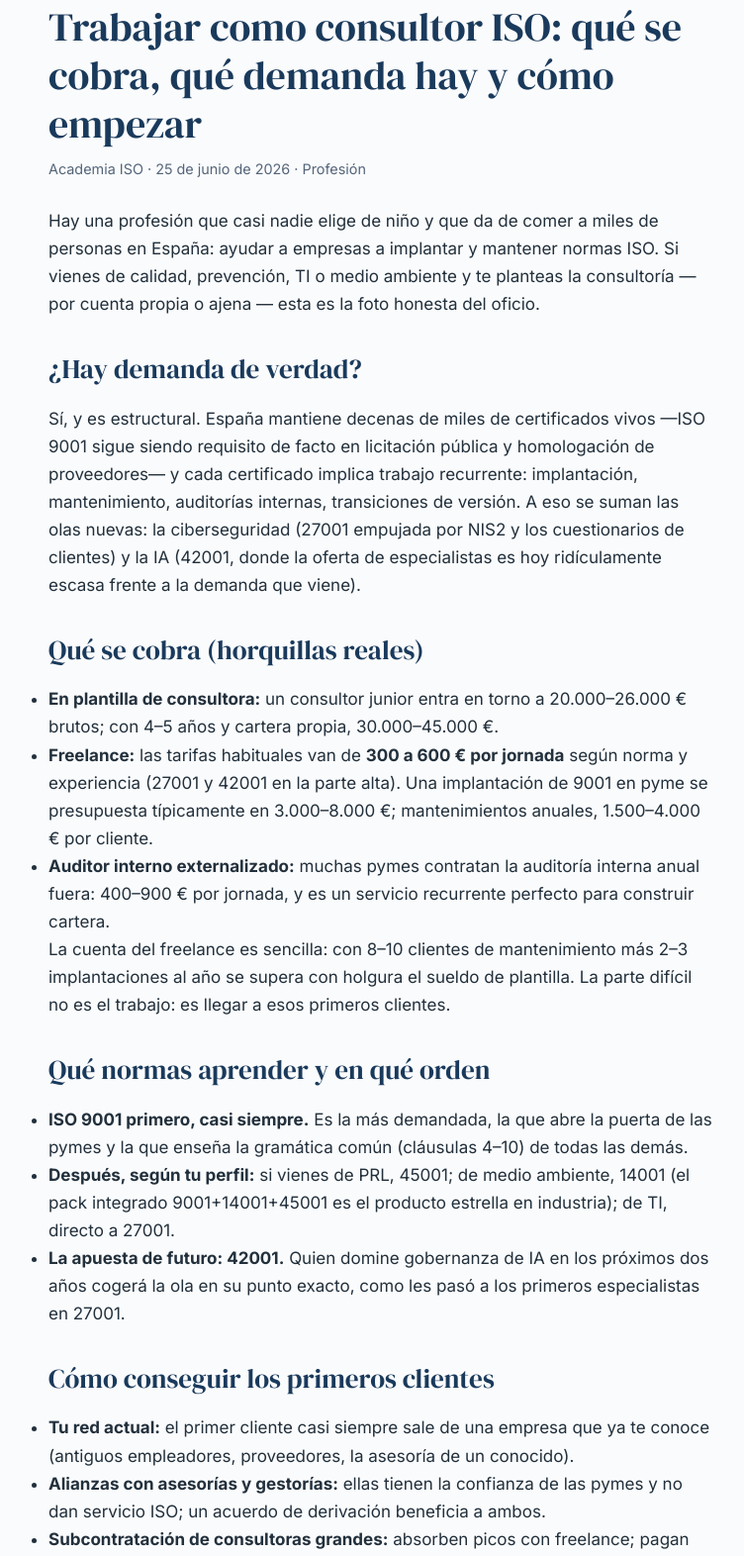
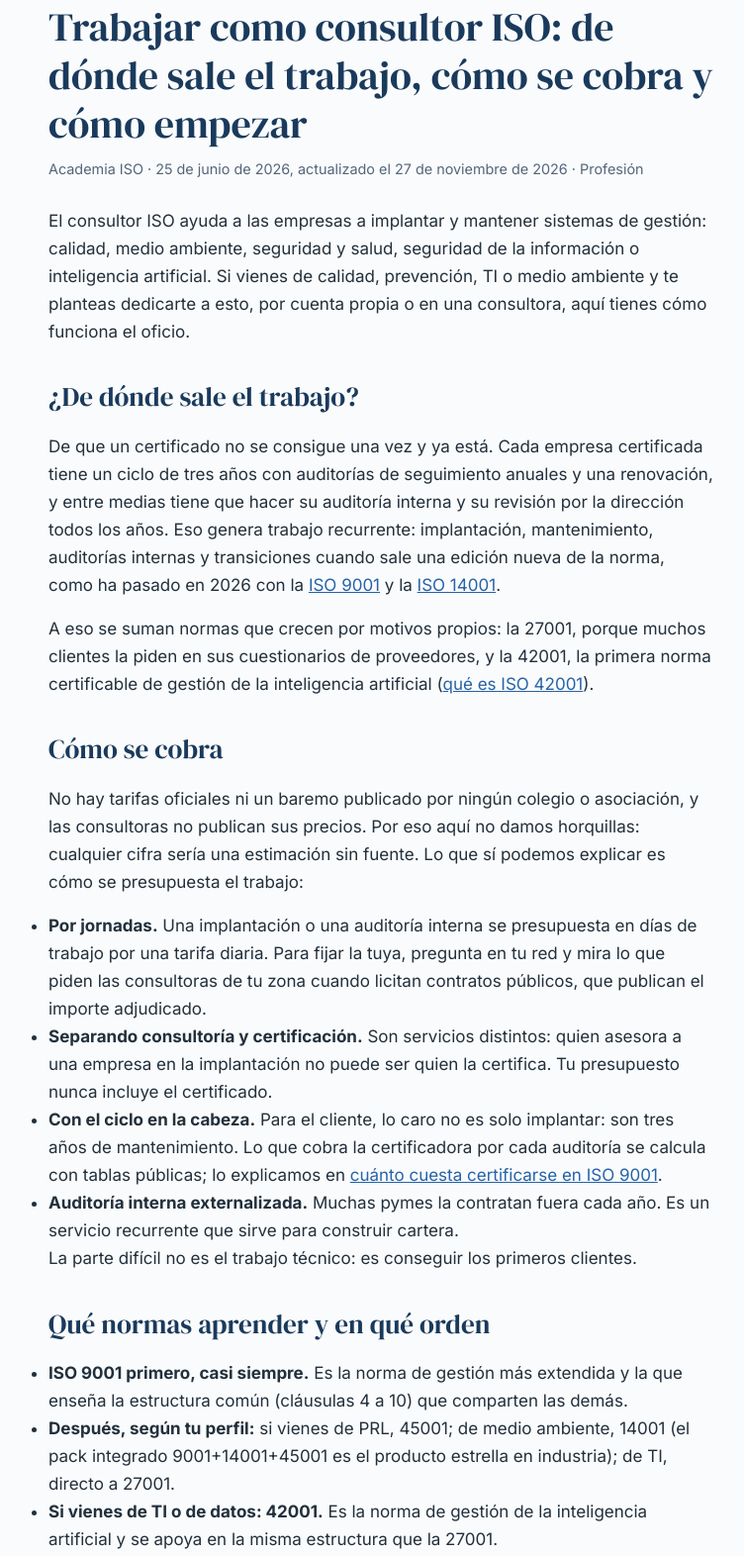
Before and after one commit to groguer1/academia-iso-web, a plain HTML site: page blog/consultor-iso-como-empezar/index.html in a window 1280 px wide. Shown: the part 152-1724 px from the top of the page at 99% size, without its empty margins (255-1007 px from the left). Drawn offline with Linux system fonts and the light colour scheme.

Commit message:
Consultor ISO sin cifras sin fuente: fuera sueldos (20.000-45.000 €), tarifas por jornada (300-600 € y 400-900 €), implantación (3.000-8.000 €) y mantenimientos (1.500-4.000 €), y la frase de que la ISO 9001 es «requisito de facto en licitación pública». En su lugar, de dónde sale el trabajo (ciclo de tres años, transiciones de 2026) y cómo se presupuesta. Title, H1, ancla del blog y la frase del artículo de costes de 9001 al día
Co-Authored-By: Claude Opus 5.5 <noreply@anthropic.com>

```diff
--- a/blog/consultor-iso-como-empezar/index.html
+++ b/blog/consultor-iso-como-empezar/index.html
@@ -6,19 +6,19 @@
 <script>window.dataLayer=window.dataLayer||[];function gtag(){dataLayer.push(arguments);}gtag('js',new Date());gtag('config','G-KHQ990S1DG');</script>
 <meta charset="utf-8">
 <meta name="viewport" content="width=device-width, initial-scale=1">
-<title>Consultor ISO — Tarifas, demanda y cómo empezar</title>
-<meta name="description" content="Trabajar como consultor ISO: demanda real, tarifas orientativas en España, qué normas aprender primero y cómo conseguir los primeros clientes.">
+<title>Consultor ISO: cómo se trabaja y cómo empezar</title>
+<meta name="description" content="Trabajar como consultor ISO: de dónde sale el trabajo, cómo se presupuesta, qué normas aprender primero y cómo conseguir los primeros clientes.">
 <link rel="canonical" href="https://cursosiso.com/blog/consultor-iso-como-empezar/">
 <link rel="icon" type="image/svg+xml" href="https://cursosiso.com/favicon.svg">
 <meta property="og:type" content="website">
 <meta property="og:site_name" content="Academia ISO">
-<meta property="og:title" content="Consultor ISO — Tarifas, demanda y cómo empezar">
-<meta property="og:description" content="Trabajar como consultor ISO: demanda real, tarifas orientativas en España, qué normas aprender primero y cómo conseguir los primeros clientes.">
+<meta property="og:title" content="Consultor ISO: cómo se trabaja y cómo empezar">
+<meta property="og:description" content="Trabajar como consultor ISO: de dónde sale el trabajo, cómo se presupuesta, qué normas aprender primero y cómo conseguir los primeros clientes.">
 <meta property="og:url" content="https://cursosiso.com/blog/consultor-iso-como-empezar/">
 <meta property="og:image" content="https://cursosiso.com/assets/og/iso-9001.svg">
 <meta name="twitter:card" content="summary_large_image">
-<meta name="twitter:title" content="Consultor ISO — Tarifas, demanda y cómo empezar">
-<meta name="twitter:description" content="Trabajar como consultor ISO: demanda real, tarifas orientativas en España, qué normas aprender primero y cómo conseguir los primeros clientes.">
+<meta name="twitter:title" content="Consultor ISO: cómo se trabaja y cómo empezar">
+<meta name="twitter:description" content="Trabajar como consultor ISO: de dónde sale el trabajo, cómo se presupuesta, qué normas aprender primero y cómo conseguir los primeros clientes.">
 <meta name="twitter:image" content="https://cursosiso.com/assets/og/iso-9001.svg">
 <link rel="preconnect" href="https://fonts.googleapis.com"><link rel="preconnect" href="https://fonts.gstatic.com" crossorigin><link href="https://fonts.googleapis.com/css2?family=DM+Serif+Display&family=Inter:wght@400;600;700&display=swap" rel="stylesheet">
 <style>
@@ -106,35 +106,38 @@ article.post th{background:#fff;color:var(--azul)}
 .card .cta{font-size:.95rem;padding:.65rem 1.3rem}
 .card ul{padding-left:1.1rem;color:var(--gris);font-size:.92rem;margin-bottom:.4rem}
 </style>
-<script type="application/ld+json">{"@context": "https://schema.org", "@type": "Article", "headline": "Trabajar como consultor ISO: qué se cobra, qué demanda hay y cómo empezar", "description": "Trabajar como consultor ISO: demanda real, tarifas orientativas en España, qué normas aprender primero y cómo conseguir los primeros clientes.", "inLanguage": "es", "author": {"@type": "Organization", "name": "Academia ISO"}, "publisher": {"@type": "Organization", "name": "Academia ISO", "url": "https://cursosiso.com/"}, "datePublished": "2026-06-25", "dateModified": "2026-06-25", "image": "https://cursosiso.com/assets/og/iso-9001.svg", "mainEntityOfPage": "https://cursosiso.com/blog/consultor-iso-como-empezar/"}</script>
-<script type="application/ld+json">{"@context": "https://schema.org", "@type": "BreadcrumbList", "itemListElement": [{"@type": "ListItem", "position": 1, "name": "Inicio", "item": "https://cursosiso.com/"}, {"@type": "ListItem", "position": 2, "name": "Blog", "item": "https://cursosiso.com/blog/"}, {"@type": "ListItem", "position": 3, "name": "Trabajar como consultor ISO: qué se cobra, qué demanda hay y cómo empezar", "item": "https://cursosiso.com/blog/consultor-iso-como-empezar/"}]}</script>
+<script type="application/ld+json">{"@context": "https://schema.org", "@type": "Article", "headline": "Trabajar como consultor ISO: de dónde sale el trabajo, cómo se cobra y cómo empezar", "description": "Trabajar como consultor ISO: de dónde sale el trabajo, cómo se presupuesta, qué normas aprender primero y cómo conseguir los primeros clientes.", "inLanguage": "es", "author": {"@type": "Organization", "name": "Academia ISO"}, "publisher": {"@type": "Organization", "name": "Academia ISO", "url": "https://cursosiso.com/"}, "datePublished": "2026-06-25", "dateModified": "2026-11-27", "image": "https://cursosiso.com/assets/og/iso-9001.svg", "mainEntityOfPage": "https://cursosiso.com/blog/consultor-iso-como-empezar/"}</script>
+<script type="application/ld+json">{"@context": "https://schema.org", "@type": "BreadcrumbList", "itemListElement": [{"@type": "ListItem", "position": 1, "name": "Inicio", "item": "https://cursosiso.com/"}, {"@type": "ListItem", "position": 2, "name": "Blog", "item": "https://cursosiso.com/blog/"}, {"@type": "ListItem", "position": 3, "name": "Trabajar como consultor ISO: de dónde sale el trabajo, cómo se cobra y cómo empezar", "item": "https://cursosiso.com/blog/consultor-iso-como-empezar/"}]}</script>
 </head>
 <body>
 <header class="site"><div class="wrap"><a class="logo" href="../../">Academia ISO</a><nav class="main" aria-label="principal"><a href="../../#cursos">Cursos</a><a href="../../blog/">Blog</a><a href="../../recursos/">Plantillas</a><a class="lang" href="../../pt/" hreflang="pt-BR" lang="pt-BR">PT-BR</a></nav></div></header>
 <main>
 <article class="post">
 <div class="breadcrumb"><ol><li><a href="../../">Inicio</a></li><li><a href="../">Blog</a></li><li aria-current="page">Profesión</li></ol></div>
-<h1>Trabajar como consultor ISO: qué se cobra, qué demanda hay y cómo empezar</h1>
-<p class="meta">Academia ISO · 25 de junio de 2026 · Profesión</p>
+<h1>Trabajar como consultor ISO: de dónde sale el trabajo, cómo se cobra y cómo empezar</h1>
+<p class="meta">Academia ISO · 25 de junio de 2026, actualizado el 27 de noviembre de 2026 · Profesión</p>
 
-<p>Hay una profesión que casi nadie elige de niño y que da de comer a miles de personas en España: ayudar a empresas a implantar y mantener normas ISO. Si vienes de calidad, prevención, TI o medio ambiente y te planteas la consultoría — por cuenta propia o ajena — esta es la foto honesta del oficio.</p>
+<p>El consultor ISO ayuda a las empresas a implantar y mantener sistemas de gestión: calidad, medio ambiente, seguridad y salud, seguridad de la información o inteligencia artificial. Si vienes de calidad, prevención, TI o medio ambiente y te planteas dedicarte a esto, por cuenta propia o en una consultora, aquí tienes cómo funciona el oficio.</p>
 
-<h2>¿Hay demanda de verdad?</h2>
-<p>Sí, y es estructural. España mantiene decenas de miles de certificados vivos —ISO 9001 sigue siendo requisito de facto en licitación pública y homologación de proveedores— y cada certificado implica trabajo recurrente: implantación, mantenimiento, auditorías internas, transiciones de versión. A eso se suman las olas nuevas: la ciberseguridad (27001 empujada por NIS2 y los cuestionarios de clientes) y la IA (42001, donde la oferta de especialistas es hoy ridículamente escasa frente a la demanda que viene).</p>
+<h2>¿De dónde sale el trabajo?</h2>
+<p>De que un certificado no se consigue una vez y ya está. Cada empresa certificada tiene un ciclo de tres años con auditorías de seguimiento anuales y una renovación, y entre medias tiene que hacer su auditoría interna y su revisión por la dirección todos los años. Eso genera trabajo recurrente: implantación, mantenimiento, auditorías internas y transiciones cuando sale una edición nueva de la norma, como ha pasado en 2026 con la <a href="../iso-9001-2026-cambios/">ISO 9001</a> y la <a href="../iso-14001-2026-cambios/">ISO 14001</a>.</p>
+<p>A eso se suman normas que crecen por motivos propios: la 27001, porque muchos clientes la piden en sus cuestionarios de proveedores, y la 42001, la primera norma certificable de gestión de la inteligencia artificial (<a href="../que-es-iso-42001/">qué es ISO 42001</a>).</p>
 
-<h2>Qué se cobra (horquillas reales)</h2>
+<h2>Cómo se cobra</h2>
+<p>No hay tarifas oficiales ni un baremo publicado por ningún colegio o asociación, y las consultoras no publican sus precios. Por eso aquí no damos horquillas: cualquier cifra sería una estimación sin fuente. Lo que sí podemos explicar es cómo se presupuesta el trabajo:</p>
 <ul>
-<li><strong>En plantilla de consultora:</strong> un consultor junior entra en torno a 20.000–26.000 € brutos; con 4–5 años y cartera propia, 30.000–45.000 €.</li>
-<li><strong>Freelance:</strong> las tarifas habituales van de <strong>300 a 600 € por jornada</strong> según norma y experiencia (27001 y 42001 en la parte alta). Una implantación de 9001 en pyme se presupuesta típicamente en 3.000–8.000 €; mantenimientos anuales, 1.500–4.000 € por cliente.</li>
-<li><strong>Auditor interno externalizado:</strong> muchas pymes contratan la auditoría interna anual fuera: 400–900 € por jornada, y es un servicio recurrente perfecto para construir cartera.</li>
+<li><strong>Por jornadas.</strong> Una implantación o una auditoría interna se presupuesta en días de trabajo por una tarifa diaria. Para fijar la tuya, pregunta en tu red y mira lo que piden las consultoras de tu zona cuando licitan contratos públicos, que publican el importe adjudicado.</li>
+<li><strong>Separando consultoría y certificación.</strong> Son servicios distintos: quien asesora a una empresa en la implantación no puede ser quien la certifica. Tu presupuesto nunca incluye el certificado.</li>
+<li><strong>Con el ciclo en la cabeza.</strong> Para el cliente, lo caro no es solo implantar: son tres años de mantenimiento. Lo que cobra la certificadora por cada auditoría se calcula con tablas públicas; lo explicamos en <a href="../cuanto-cuesta-certificarse-iso-9001/">cuánto cuesta certificarse en ISO 9001</a>.</li>
+<li><strong>Auditoría interna externalizada.</strong> Muchas pymes la contratan fuera cada año. Es un servicio recurrente que sirve para construir cartera.</li>
 </ul>
-<p>La cuenta del freelance es sencilla: con 8–10 clientes de mantenimiento más 2–3 implantaciones al año se supera con holgura el sueldo de plantilla. La parte difícil no es el trabajo: es llegar a esos primeros clientes.</p>
+<p>La parte difícil no es el trabajo técnico: es conseguir los primeros clientes.</p>
 
 <h2>Qué normas aprender y en qué orden</h2>
 <ul>
-<li><strong>ISO 9001 primero, casi siempre.</strong> Es la más demandada, la que abre la puerta de las pymes y la que enseña la gramática común (cláusulas 4–10) de todas las demás.</li>
+<li><strong>ISO 9001 primero, casi siempre.</strong> Es la norma de gestión más extendida y la que enseña la estructura común (cláusulas 4 a 10) que comparten las demás.</li>
 <li><strong>Después, según tu perfil:</strong> si vienes de PRL, 45001; de medio ambiente, 14001 (el pack integrado 9001+14001+45001 es el producto estrella en industria); de TI, directo a 27001.</li>
-<li><strong>La apuesta de futuro: 42001.</strong> Quien domine gobernanza de IA en los próximos dos años cogerá la ola en su punto exacto, como les pasó a los primeros especialistas en 27001.</li>
+<li><strong>Si vienes de TI o de datos: 42001.</strong> Es la norma de gestión de la inteligencia artificial y se apoya en la misma estructura que la 27001.</li>
 </ul>
 
 <h2>Cómo conseguir los primeros clientes</h2>
@@ -142,11 +145,11 @@ article.post th{background:#fff;color:var(--azul)}
 <li><strong>Tu red actual:</strong> el primer cliente casi siempre sale de una empresa que ya te conoce (antiguos empleadores, proveedores, la asesoría de un conocido).</li>
 <li><strong>Alianzas con asesorías y gestorías:</strong> ellas tienen la confianza de las pymes y no dan servicio ISO; un acuerdo de derivación beneficia a ambos.</li>
 <li><strong>Subcontratación de consultoras grandes:</strong> absorben picos con freelance; pagan menos, pero dan rodaje y referencias.</li>
-<li><strong>Especialización visible:</strong> un perfil que dice "implanto ISO 27001 en despachos de abogados" gana al que dice "consultor de calidad" — la cola larga también funciona para venderte a ti.</li>
+<li><strong>Especialización visible:</strong> un perfil que dice «implanto ISO 27001 en despachos de abogados» se entiende mejor que uno que dice «consultor de calidad».</li>
 </ul>
 
 <h2>El error de entrada más común</h2>
-<p>Venderse sin haber implantado nunca un sistema completo, aprendiendo a costa del primer cliente. Se nota, se sufre y quema la referencia más valiosa que tendrás. El camino serio: formación sólida de implementador, un proyecto completo aunque sea en tu propia empresa o con margen supervisado, y desde ahí, cartera.</p>
+<p>Venderse sin haber implantado nunca un sistema completo y aprender a costa del primer cliente. Ese primer cliente es tu primera referencia. Antes, fórmate como implementador y haz un proyecto completo, aunque sea en tu propia empresa o supervisado por alguien con experiencia.</p>
 
 <div class="aviso-curso"><p style="margin:0"><strong>Fórmate para implantarlo tú:</strong> en el <a href="../../curso-iso-9001/">curso Gestor ISO 9001:2026</a> la puerta de entrada natural a la profesión; y cuando quieras especializarte, tienes 14001, 45001, 27001 y 42001 en el catálogo.</p></div>
 </article>
```
Also changed, not shown: blog/cuanto-cuesta-certificarse-iso-9001/index.html (+1 -1 lines), blog/index.html (+1 -1 lines).
